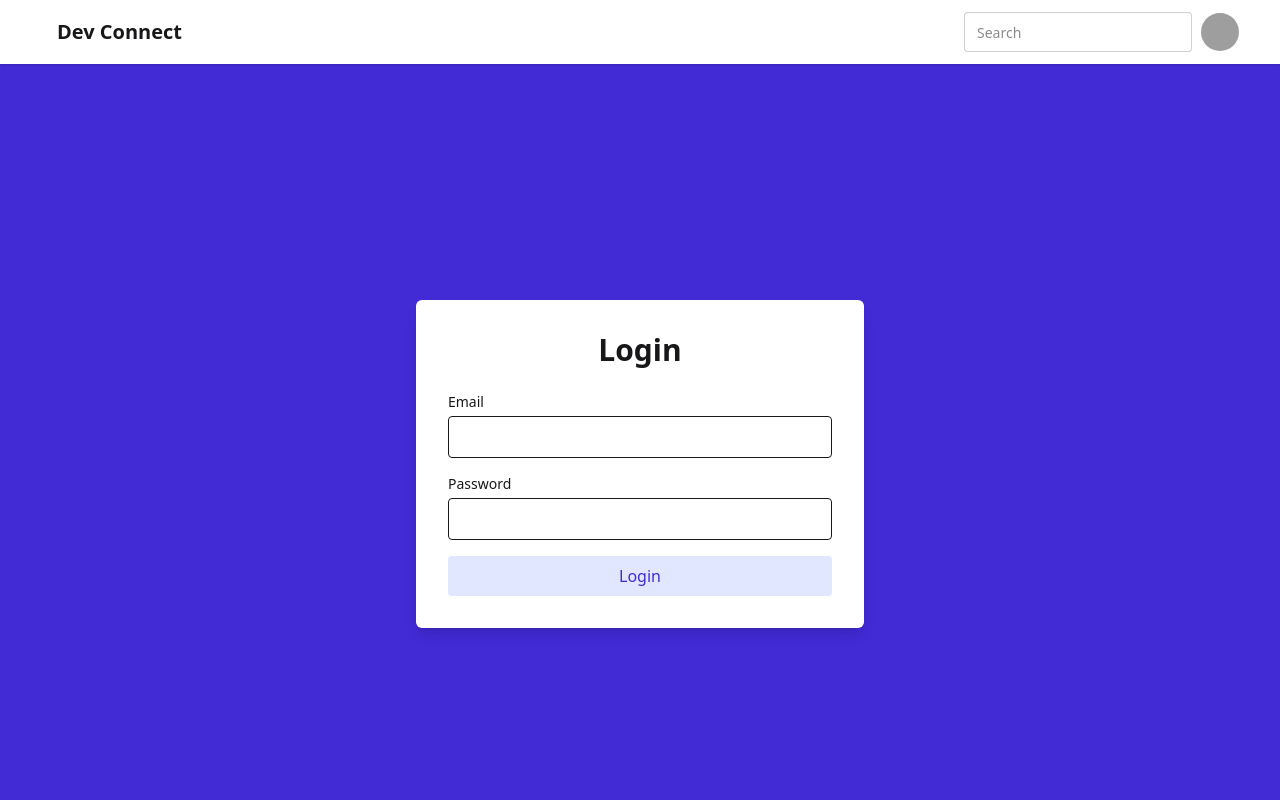
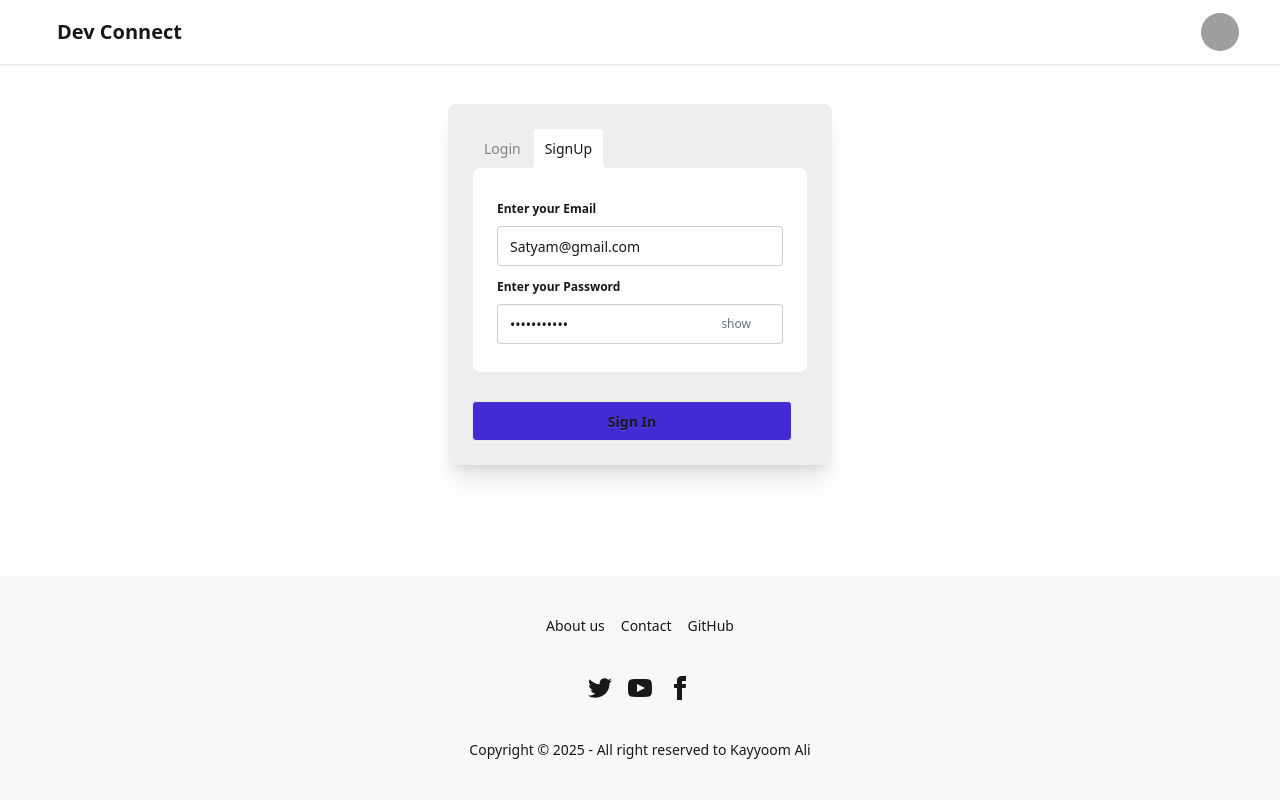
Before and after one commit to techAli17/DevConnect-FE, a React (Vite) app: page /login in a window 1280 px wide. Shown: the top 800 px of the page. Built offline with nearby package versions, Linux system fonts and the light colour scheme; grey boxes are pictures that could not be loaded.

Commit message:
feat: integrate Redux for user management, add Feed component, and enhance LoginPage with async login functionality

```diff
--- a/src/App.jsx
+++ b/src/App.jsx
@@ -1,20 +1,26 @@
 import React from "react";
-import NavBar from "./components/NavBar";
+import Body from "./components/Body";
+import appStore from "./redux/store";
+import { Provider } from "react-redux";
+import Profile from "./components/Profile";
+import LoginPage from "./components/LoginPage";
 import { BrowserRouter, Route, Routes } from "react-router-dom";
-import LoginPage from "./components/LoginPage";
-import Profile from "./components/Profile";
-import Body from "./components/Body";
+import Feed from "./components/Feed";
+
 const App = () => {
   return (
     <React.Fragment>
+      <Provider store={appStore}>
         <BrowserRouter basename="/">
           <Routes>
             <Route path="/" element={<Body />}>
               <Route path="/login" element={<LoginPage />} />
+              <Route path="/Feed" element={<Feed />} />
               <Route path="/profile" element={<Profile />} />
             </Route>
           </Routes>
         </BrowserRouter>
+      </Provider>
     </React.Fragment>
   );
 };
--- /dev/null
+++ b/src/components/Feed.jsx
@@ -0,0 +1,11 @@
+import React from "react";
+
+const Feed = () => {
+  return (
+    <div>
+      <p>Feed</p>
+    </div>
+  );
+};
+
+export default Feed;
--- a/src/components/Footer.jsx
+++ b/src/components/Footer.jsx
@@ -1,13 +1,10 @@
-import React from "react";
-
 const Footer = () => {
   return (
-    <footer className="footer footer-horizontal footer-center bg-base-200 text-base-content rounded p-10">
+    <footer className="fixed bottom-0 footer footer-horizontal footer-center bg-base-200 text-base-content rounded p-10">
       <nav className="grid grid-flow-col gap-4">
         <a className="link link-hover">About us</a>
         <a className="link link-hover">Contact</a>
-        <a className="link link-hover">Jobs</a>
-        <a className="link link-hover">Press kit</a>
+        <a className="link link-hover">GitHub</a>
       </nav>
       <nav>
         <div className="grid grid-flow-col gap-4">
@@ -47,7 +44,7 @@ const Footer = () => {
         </div>
       </nav>
       <aside>
-        <p>Copyright © {new Date().getFullYear()} - All right reserved by ACME Industries Ltd</p>
+        <p>Copyright © {new Date().getFullYear()} - All right reserved to Kayyoom Ali</p>
       </aside>
     </footer>
   );
--- a/src/components/LoginPage.jsx
+++ b/src/components/LoginPage.jsx
@@ -1,16 +1,25 @@
-import React, { useState } from "react";
+import axios from "axios";
+import { useState } from "react";
+import { useDispatch } from "react-redux";
+import { addUser } from "../redux/userSlice";
+import { useNavigate } from "react-router-dom";
+import { BASE_URL } from "../utils/baseUrl";
+import { emailRegex, strongPassRegex } from "../utils/constants";
 
 const LoginPage = () => {
-  const [email, setEmail] = useState("");
+  const [email, setEmail] = useState("Satyam@gmail.com");
   const [emailError, setEmailError] = useState("");
 
-  const [password, setPassword] = useState("");
+  const [password, setPassword] = useState("Satyam@1234");
   const [passError, setPassError] = useState("");
 
-  const emailRegex = /^[^\s@]+@[^\s@]+\.[^\s@]+$/; // Robust email validation :contentReference[oaicite:1]{index=1}
-  const strongPassRegex = /^(?=.*[a-z])(?=.*[A-Z])(?=.*\d)(?=.*[^A-Za-z0-9]).{8,}$/;
+  const [isLoading, setIsLoading] = useState(false);
+  const [isVisible, setIsVisible] = useState(false);
 
-  const handleSubmit = (e) => {
+  const dispatch = useDispatch();
+  const navigate = useNavigate();
+
+  const handleSubmit = async (e) => {
     e.preventDefault();
 
     // Email validation
@@ -30,53 +39,135 @@ const LoginPage = () => {
     }
 
     if (!emailError && !passError) {
-      // Form is valid — proceed with submit
-      console.log("Submitting:", { email, password });
+      try {
+        setIsLoading(true);
+        const response = await axios.post(
+          `${BASE_URL}/login`,
+          {
+            email,
+            password,
+          },
+          { withCredentials: true }
+        );
+        setIsLoading(false);
+        console.log("response from login", response.data.user);
+        dispatch(addUser(response.data.user));
+        return navigate("/Feed");
+      } catch (error) {
+        console.log("error from login", error);
+
+        setIsLoading(false);
+      }
     }
   };
 
+  const onChangeEmail = (e) => {
+    setEmail(e.target.value);
+  };
+  const onChangePassword = (e) => {
+    setPassword(e.target.value);
+  };
+
   return (
-    <div className="min-h-screen flex items-center justify-center bg-primary">
-      <div className="bg-base-100 shadow-lg rounded-md w-full max-w-md p-8">
-        <h2 className="text-3xl font-semibold text-center mb-6">Login</h2>
-        <form onSubmit={handleSubmit} className="space-y-4">
-          {/* Email Field */}
-          <div>
-            <label htmlFor="email" className="block text-sm">
-              Email
+    <div className="flex justify-center my-10">
+      <div className="card bg-base-300 w-96 shadow-xl">
+        <div className="card-body">
+          {/* name of each tab group should be unique */}
+          <div className="tabs tabs-lift">
+            <label className="tab">
+              <input type="radio" name="my_tabs_4" />
+              Login
             </label>
+            <div className="tab-content bg-base-100 border-base-300 p-6">
+              <fieldset className="fieldset">
+                <legend className="fieldset-legend">Enter your Email</legend>
                 <input
-              id="email"
                   type="email"
+                  className="input"
+                  placeholder="Type here"
                   value={email}
-              onChange={(e) => setEmail(e.target.value)}
-              className="w-full mt-1 p-2 border rounded focus:ring focus:ring-primary-focus"
+                  onChange={onChangeEmail}
                 />
                 {emailError && <p className="mt-1 text-sm text-error">{emailError}</p>}
+              </fieldset>
+              <fieldset className="fieldset">
+                <legend className="fieldset-legend">Enter your Password</legend>
+                <div className="relative">
+                  <input
+                    type={isVisible ? "text" : "password"}
+                    className="input pr-10"
+                    placeholder="Type here"
+                    value={password}
+                    onChange={onChangePassword}
+                  />
+                  <button
+                    type="button"
+                    className="absolute inset-y-0 end-5 flex items-center px-3 text-gray-500 hover:text-gray-700"
+                    onClick={() => setIsVisible(!isVisible)}
+                    aria-label={isVisible ? "Hide password" : "Show password"}
+                  >
+                    {isVisible ? <p>hide</p> : <p>show</p>}
+                  </button>
+                </div>
+                {passError && <p className="mt-1 text-sm text-error">{passError}</p>}
+              </fieldset>
             </div>
 
-          {/* Password Field */}
-          <div>
-            <label htmlFor="password" className="block text-sm">
-              Password
+            <label className="tab">
+              <input type="radio" name="my_tabs_4" defaultChecked />
+              SignUp
             </label>
+            <div className="tab-content bg-base-100 border-base-300 p-6">
+              <fieldset className="fieldset">
+                <legend className="fieldset-legend">Enter your Email</legend>
                 <input
-              id="password"
-              type="password"
+                  type="email"
+                  className="input"
+                  placeholder="Type here"
+                  value={email}
+                  onChange={onChangeEmail}
+                />
+                {emailError && <p className="mt-1 text-sm text-error">{emailError}</p>}
+              </fieldset>
+              <fieldset className="fieldset">
+                <legend className="fieldset-legend">Enter your Password</legend>
+                <div className="relative">
+                  <input
+                    type={isVisible ? "text" : "password"}
+                    className="input pr-10"
+                    placeholder="Type here"
                     value={password}
-              onChange={(e) => setPassword(e.target.value)}
-              className="w-full mt-1 p-2 border rounded focus:ring focus:ring-primary-focus"
+                    onChange={onChangePassword}
                   />
+                  <button
+                    type="button"
+                    className="absolute inset-y-0 end-5 flex items-center px-3 text-gray-500 hover:text-gray-700"
+                    onClick={() => setIsVisible(!isVisible)}
+                    aria-label={isVisible ? "Hide password" : "Show password"}
+                  >
+                    {isVisible ? <p>hide</p> : <p>show</p>}
+                  </button>
+                </div>
                 {passError && <p className="mt-1 text-sm text-error">{passError}</p>}
+              </fieldset>
             </div>
-
+          </div>
           <button
+            onClick={handleSubmit}
+            className="btn bg-primary mt-5 w-80"
+            disabled={isLoading}
             type="submit"
-            className="w-full py-2 bg-primary-content text-primary rounded font-medium hover:opacity-90 transition"
           >
-            Login
+            {isLoading ? (
+              <>
+                <span className="loading loading-spinner mr-2"></span>
+                Please wait...
+              </>
+            ) : (
+              "Sign In"
+            )}
           </button>
-        </form>
+        </div>
       </div>
     </div>
   );
--- a/src/components/NavBar.jsx
+++ b/src/components/NavBar.jsx
@@ -1,17 +1,24 @@
+import { useSelector } from "react-redux";
+
 const NavBar = () => {
+  const userData = useSelector((store) => store.user);
+
   return (
     <div className="navbar bg-base-100 shadow-sm px-10">
       <div className="flex-1">
         <a className="btn btn-ghost text-xl">Dev Connect</a>
       </div>
       <div className="flex gap-2">
-        <input type="text" placeholder="Search" className="input input-bordered w-24 md:w-auto" />
+        {userData && <p className="m-2">Welcome ,{userData.firstName}</p>}
         <div className="dropdown dropdown-end">
           <div tabIndex={0} role="button" className="btn btn-ghost btn-circle avatar">
             <div className="w-10 rounded-full">
               <img
                 alt="Tailwind CSS Navbar component"
-                src="https://img.daisyui.com/images/stock/photo-1534528741775-53994a69daeb.webp"
+                src={
+                  userData?.photoUrl ??
+                  "https://img.daisyui.com/images/stock/photo-1534528741775-53994a69daeb.webp"
+                }
               />
             </div>
           </div>
--- /dev/null
+++ b/src/redux/store.js
@@ -0,0 +1,10 @@
+import { configureStore } from "@reduxjs/toolkit";
+import userReducer from "./userSlice";
+
+const appStore = configureStore({
+  reducer: {
+    user: userReducer,
+  },
+});
+
+export default appStore;
--- /dev/null
+++ b/src/redux/userSlice.js
@@ -0,0 +1,18 @@
+import { createSlice } from "@reduxjs/toolkit";
+
+const userSlice = createSlice({
+  initialState: null,
+  name: "user",
+  reducers: {
+    addUser: (state, action) => {
+      return action.payload;
+    },
+    removeUser: (state, action) => {
+      return null;
+    },
+  },
+});
+
+export const { addUser, removeUser } = userSlice.actions;
+
+export default userSlice.reducer;
--- /dev/null
+++ b/src/utils/baseUrl.ts
@@ -0,0 +1 @@
+export const BASE_URL = "http://localhost:7777";
--- /dev/null
+++ b/src/utils/constants.ts
@@ -0,0 +1,2 @@
+export const emailRegex = /^[^\s@]+@[^\s@]+\.[^\s@]+$/;
+export const strongPassRegex = /^(?=.*[a-z])(?=.*[A-Z])(?=.*\d)(?=.*[^A-Za-z0-9]).{8,}$/;
```
Also changed, not shown: src/features/example/exampleSlice.js (deleted, +0 -43 lines). Lines whose indentation alone changed are shown as unchanged.
